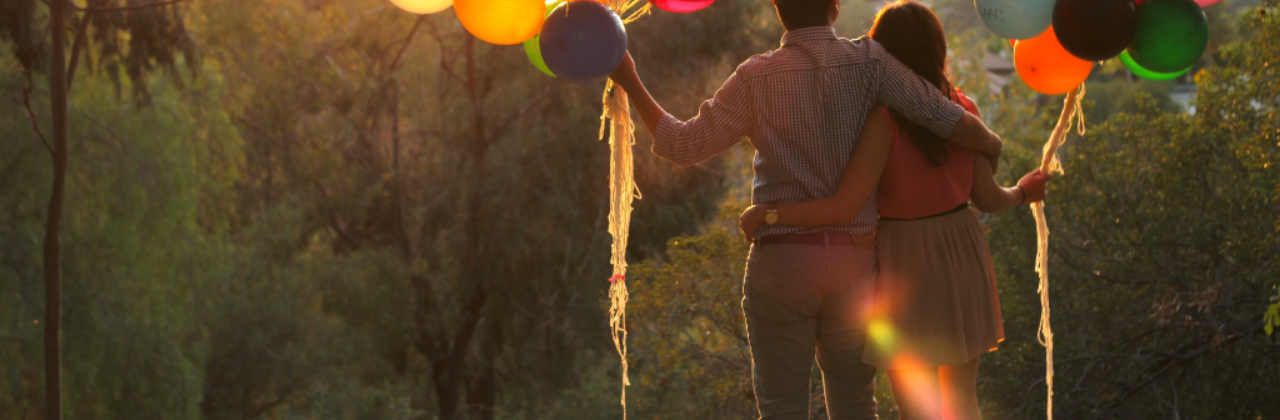
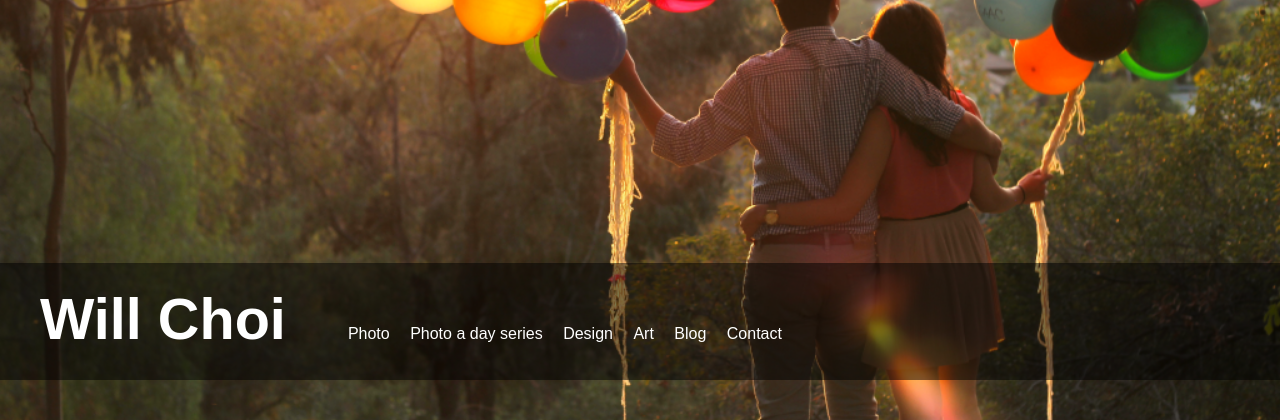
Before and after one commit to johncadengo/willchoi.me, a Flask app: page / in a window 1280 px wide. Shown: the part 380-800 px from the top of the page. Run offline with Flask 2, Linux system fonts and the light colour scheme; some libraries are stand-ins or nearby versions.

Commit message:
Add menu to landing page.

```diff
--- a/static/css/landing.css
+++ b/static/css/landing.css
@@ -5,3 +5,27 @@ html {
   -o-background-size: cover;
   background-size: cover;
 }
+
+header {
+    background: rgba(0, 0, 0, 0.5);
+    height: 7.3em;
+    width: 100%;
+    position: absolute;
+    bottom: 2.5em;
+}
+
+h1, li {
+    color: white;
+    opacity: 1.0;
+    display: inline-block;
+    margin-right: 1em;
+    margin-top: 0;
+}
+
+h1 {
+    font-size: 3.6em;
+}
+
+li {
+    font-size: 1.0em;
+}
--- a/templates/landing.html
+++ b/templates/landing.html
@@ -3,5 +3,17 @@
 <link rel="stylesheet" href="{{ url_for('static', filename='css/landing.css') }}">
 {% endblock %}
 {% block body %}
-
+<header>
+    <nav>
+        <ul>
+            <h1>Will Choi</h1>
+            <li>Photo</li>
+            <li>Photo a day series</li>
+            <li>Design</li>
+            <li>Art</li>
+            <li>Blog</li>
+            <li>Contact</li>
+        </ul>
+    </nav>
+</header>
 {% endblock %}
```
